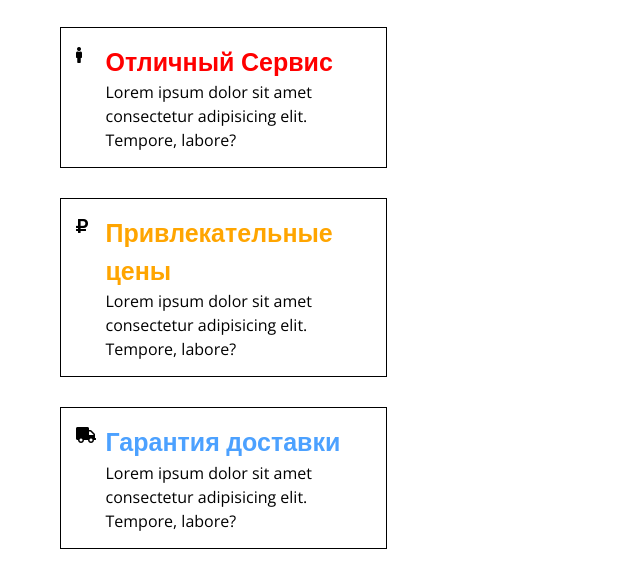
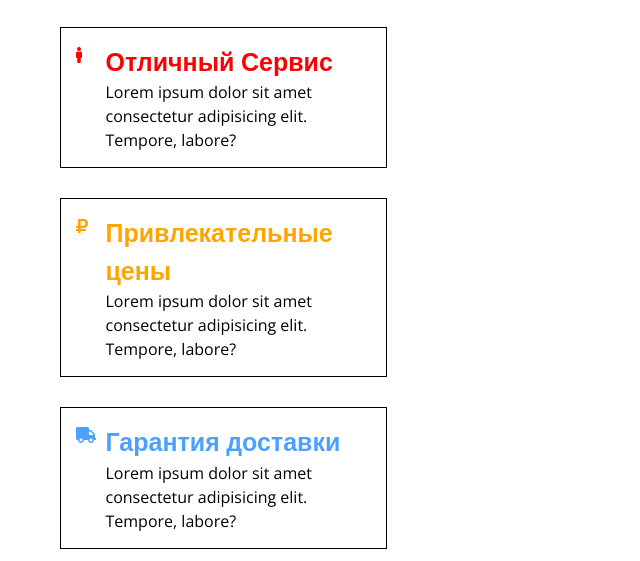
Before and after one commit to Drygz/Vladimir-khrushchev, a plain HTML site: page index.html in a window 1280 px wide. Shown: the part 346-907 px from the top of the page, 0-640 px from the left. Drawn offline with nearby package versions, Linux system fonts and the light colour scheme.

Commit message:
fix color

```diff
--- a/index.html
+++ b/index.html
@@ -73,7 +73,7 @@
       </div>
 
       <div class="info">
-        <div class="info__icon">
+        <div class="info__icon red">
           <i class="fas fa-male"></i>
         </div>
         <div class="info__text">
@@ -87,7 +87,7 @@
       </div>
 
       <div class="info">
-        <div class="info__icon">
+        <div class="info__icon orange">
           <i class="fas fa-ruble-sign"></i>
         </div>
         <div class="info__text">
@@ -101,7 +101,7 @@
       </div>
 
       <div class="info">
-        <div class="info__icon">
+        <div class="info__icon blue">
           <i class="fas fa-truck"></i>
         </div>
         <div class="info__text">
@@ -115,6 +115,7 @@
       </div>
     </div>
     </div>
+    <div class="main__rigth"></div>
   </main>
 </body>
 
--- a/style.css
+++ b/style.css
@@ -210,9 +210,10 @@ header {
   color: white;
 }
 
-.red  {
+.red {
   color: red;
 }
+
 .orange {
   color: orange;
 }
```
